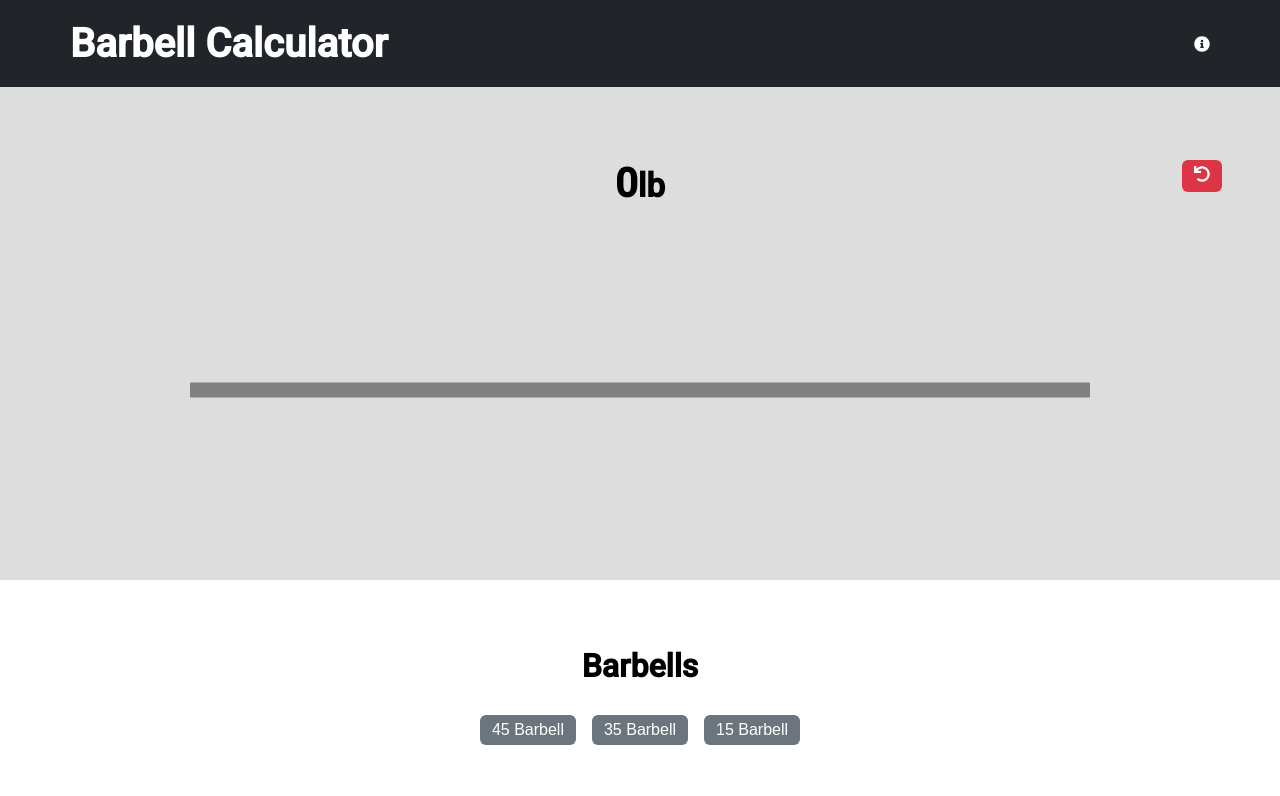
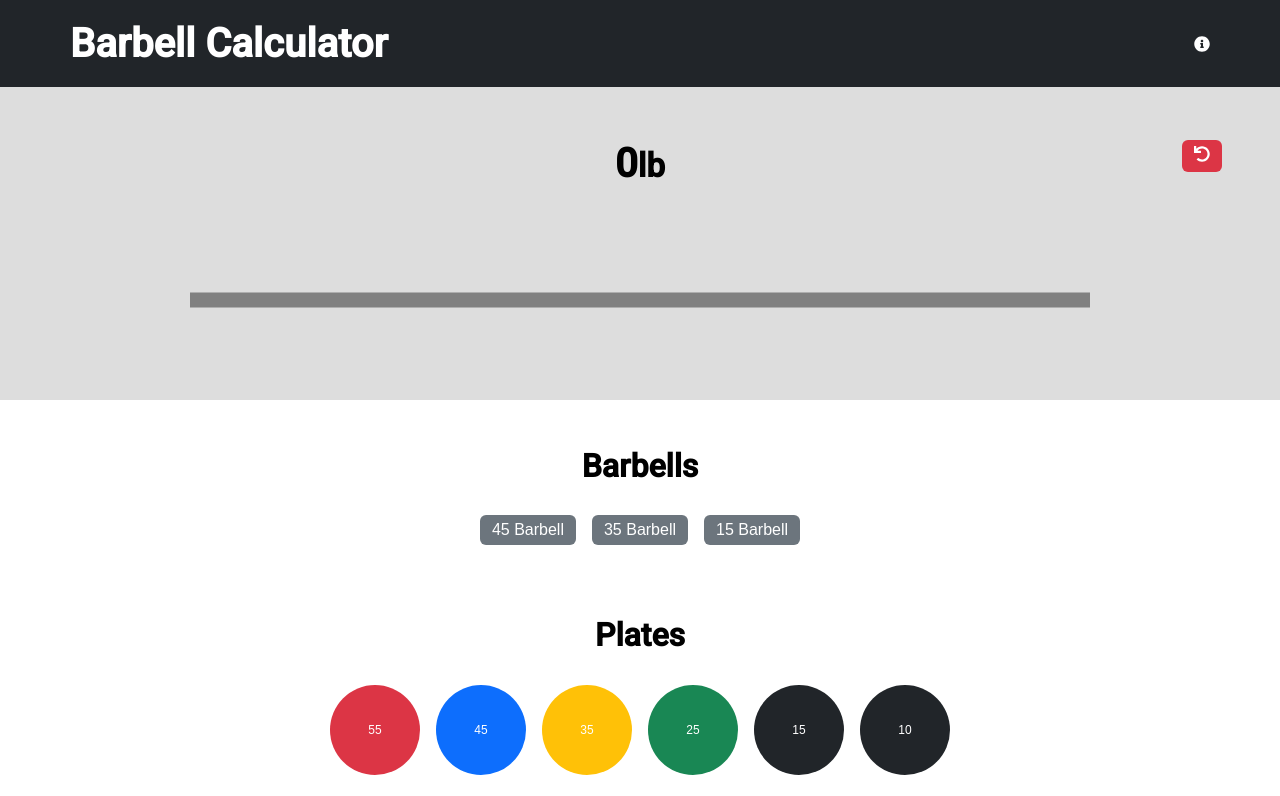
Before and after one commit to nikibrown/next-barbell-calculator, a Next.js app: page / in a window 1280 px wide. Shown: the top 796 px of the page. Built offline with nearby package versions, Linux system fonts and the light colour scheme.

Commit message:
downgrade styled components, add babel styled components for sc classname readability, adjust some styles

```diff
--- a/package.json
+++ b/package.json
@@ -18,7 +18,7 @@
     "react": "^18.2.0",
     "react-dom": "^18.2.0",
     "sass": "^1.62.1",
-    "styled-components": "^6.0.0-rc.1"
+    "styled-components": "^5.3.11"
   },
   "devDependencies": {
     "@babel/preset-env": "^7.21.5",
@@ -31,6 +31,7 @@
     "@storybook/react": "^7.0.10",
     "@storybook/react-webpack5": "^7.0.10",
     "@storybook/testing-library": "^0.0.14-next.2",
+    "babel-plugin-styled-components": "^2.1.3",
     "chromatic": "^6.17.4",
     "prop-types": "^15.8.1",
     "storybook": "^7.0.10"
--- a/styles.scss
+++ b/styles.scss
@@ -48,18 +48,14 @@ button {
 section {
     padding: 20px 0;
     text-align: center;
-    @media screen and (min-width: 900px) {
-        padding: 40px 0;
-    }
 }
 
 .barbell-container {
-    margin: 40px 0;
+    margin: 20px 0;
     height: 70px;
     display: flex;
     align-items: center;
     justify-content: space-between;
-    padding: 50px 0;
     width: 100%;
     position: relative;
     z-index: 1;
```
Also changed, not shown: .babelrc.json, 2 other files (tests, documents, lock files or other folders).
